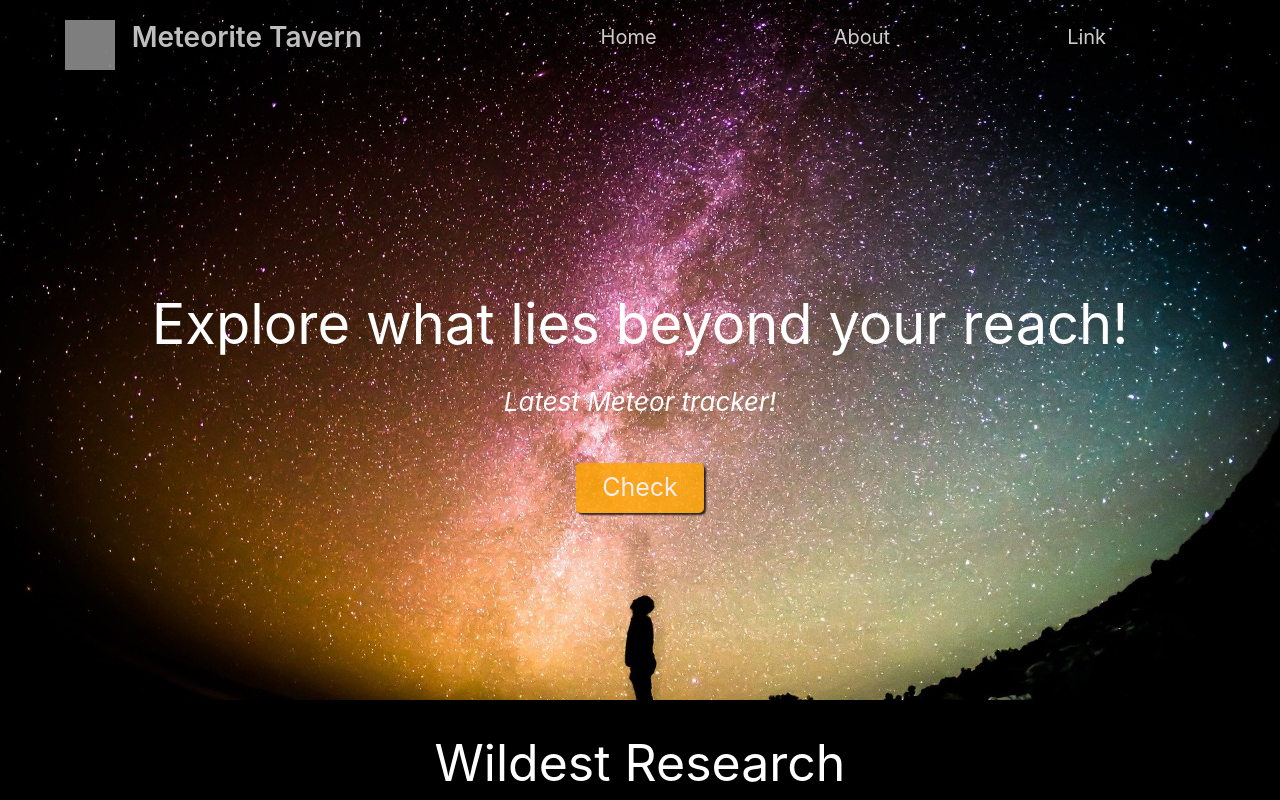
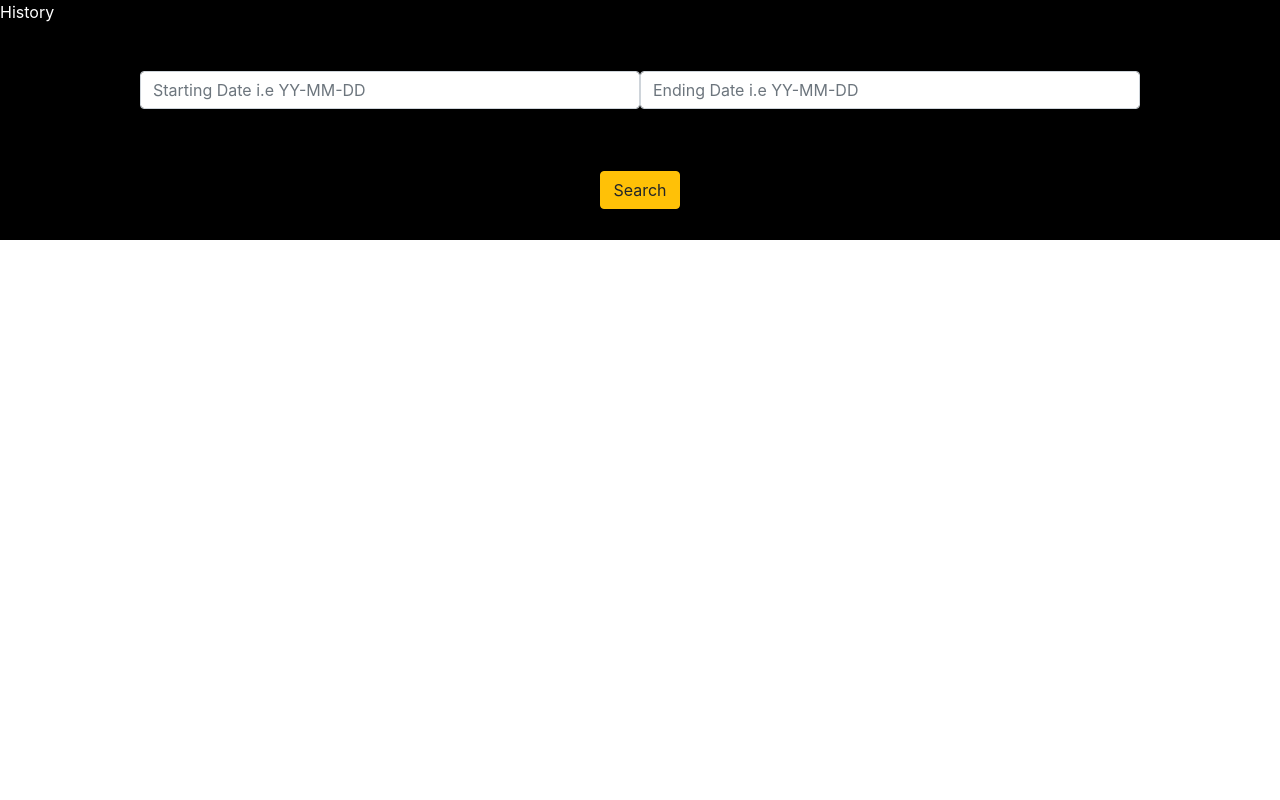
Before and after one commit to syedrameezahmed18/Meteorite, a React (Create React App) app: page / in a window 1280 px wide. Shown: the top 800 px of the page. Built offline with nearby package versions, Linux system fonts and the light colour scheme; grey boxes are pictures that could not be loaded.

Commit message:
added a history component in links but lies some issues

```diff
--- /dev/null
+++ b/src/containers/Links/history.js
@@ -0,0 +1,61 @@
+import React, { Component } from 'react';
+import Fade from 'react-reveal/Fade';
+import { render } from 'react-dom';
+
+class History extends Component {
+
+    constructor()
+    {
+        super()
+        this.state={
+            start_date:"",
+            end_date:""
+        }
+    }
+
+apicall = () => {
+
+    let st=document.querySelector(".one");
+    let en=document.querySelector(".two");
+    console.log(st.value);
+    if(st.value === "" || en.value === "")
+    {
+        alert("empty info");
+    }
+    else
+    {
+        this.setState({start_date:st.value});   //ye cheez state ko update nhi karhi issue he
+        this.setState({end_date:en.value});
+    }
+    console.log(this.state.start_date);
+    let startstring=`start_date=${this.state.start_date}`;
+    let stringend=`end_date=${this.state.end_date}`;
+    console.log(startstring);
+    fetch(`https://api.nasa.gov/neo/rest/v1/feed?${startstring}&${stringend}&api_key=DEMO_KEY`)
+    .then( resp => resp.json())
+        .then(data => {
+            console.log(data);
+
+        })
+}
+
+
+    render() {
+        return(
+             <div className="historic">
+                 <Fade top><p>History</p></Fade>
+                  <Fade right>
+                    <div className="holds1">
+                    <input type="text" className="form-control one" placeholder="Starting Date i.e YY-MM-DD"/>
+                    <input type="text" className="form-control two" placeholder="Ending Date i.e YY-MM-DD"/>
+                 </div>
+                 <div className="bottomhold">
+                     <button className="btn btn-warning" onClick={this.apicall}>Search</button>
+                 </div>
+              </Fade>
+          </div>
+          );
+        }
+
+}
+export default History;
--- a/src/containers/homepage/main.js
+++ b/src/containers/homepage/main.js
@@ -5,19 +5,15 @@ import Cont from "./contains.js";
 import MainAnimated from '../Nav'
 import Material from './Material'
 import Footer from './Footer'
+import history from '../Links/history'
 
 class Main extends Component {
     constructor()
     {
-
         super()
         this.state = {
-            time:"",
-            data:[]
+            selected:"",
         }
-
-
-
     }
    /* componentDidMount(){
         fetch('https://api.nasa.gov/neo/rest/v1/neo/3542519?api_key=DEMO_KEY')
@@ -29,14 +25,7 @@ class Main extends Component {
         console.log(this.state.data)
 }*/
 
-    timeshow = () => {
 
-        var x= new Date();
-        this.setState(this.state.time=x.getTime());
-        console.log(x.getTime());
-        // missing kaam he abhi filhal ye feature use nhi horha timeshow
-
-    }
     render() {
         /*const {data}=this.state */
         return (
@@ -44,6 +33,7 @@ class Main extends Component {
                 <Headview />
                 <Cont />
                 <Material/>
+
                 <Footer/>
             </div>
         );
--- a/src/index.js
+++ b/src/index.js
@@ -4,10 +4,11 @@ import './index.css';
 import Main from "./containers/homepage/main.js";
 import * as serviceWorker from './serviceWorker';
 import {BrowserRouter as Router} from 'react-router-dom'
+import History from "./containers/Links/history";
 
 ReactDOM.render(
   <Router>
-    <Main />
+    <History />
   </Router>,
   document.getElementById('root')
 );
--- a/src/overall.css
+++ b/src/overall.css
@@ -53,7 +53,7 @@
 }
 .hh button{
     color:white;
-    animation: drp 3s ease-in;
+    animation: drp 2s ease-in;
 }
 @keyframes drp {
     0%{
@@ -63,7 +63,7 @@
         opacity: 0.6;
     }
     100%{
-        opacity: 0.8;
+        opacity: 1;
     }
 }
 
@@ -282,6 +282,31 @@
         opacity: 0.8;
     }
 }
+
+/*history.js*/
+
+.historic
+{
+    height:auto;
+    background: black;
+    color:white;
+}
+.holds1{
+    display: flex;
+    flex-direction: row;
+    height:100px;
+    justify-content: center;
+    align-items: center;
+}
+.holds1 input{
+    width: 500px;
+}
+.bottomhold{
+    display: flex;
+    height:100px;
+    justify-content: center;
+    align-items: center;
+}
 @media (max-width:800px)
 {
     .forhead{
```
